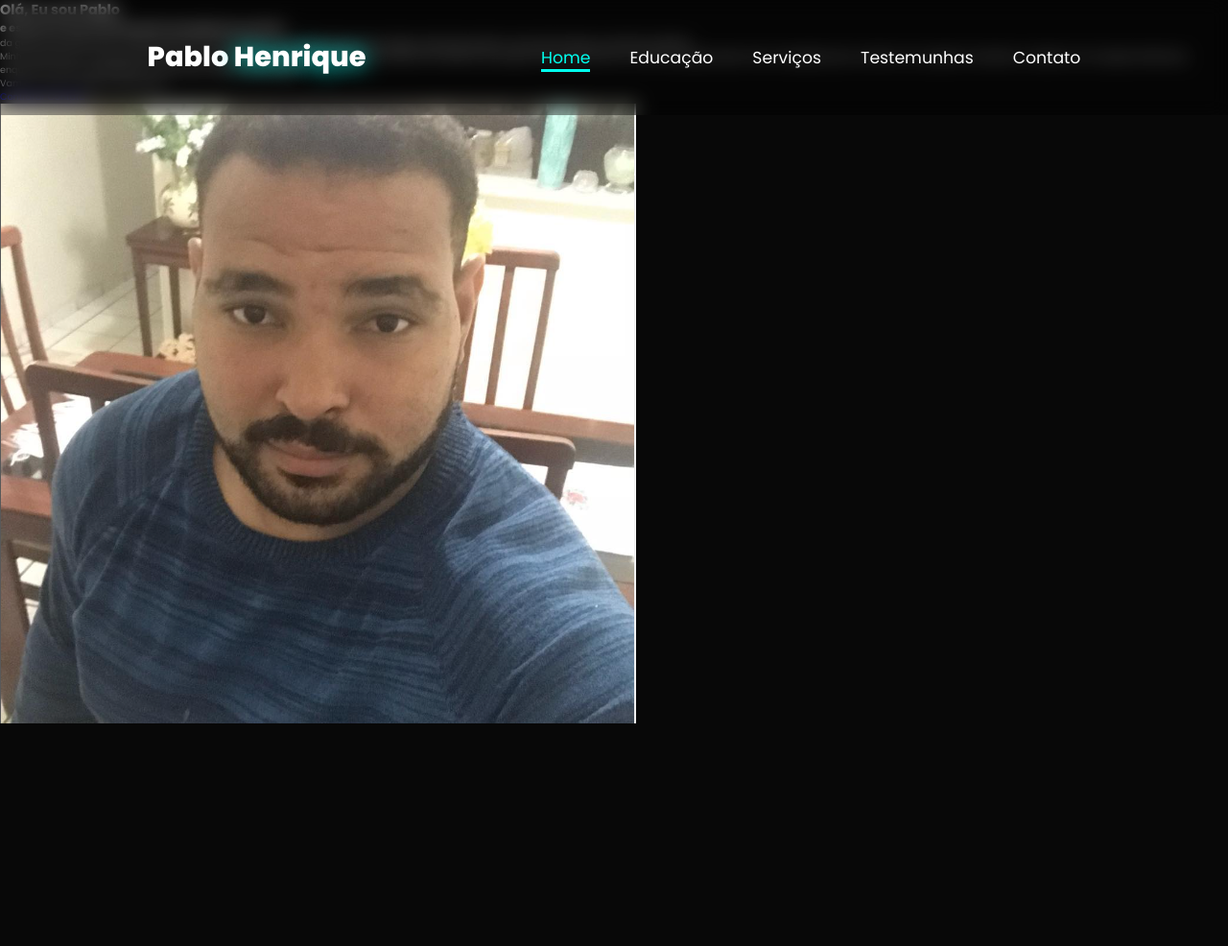
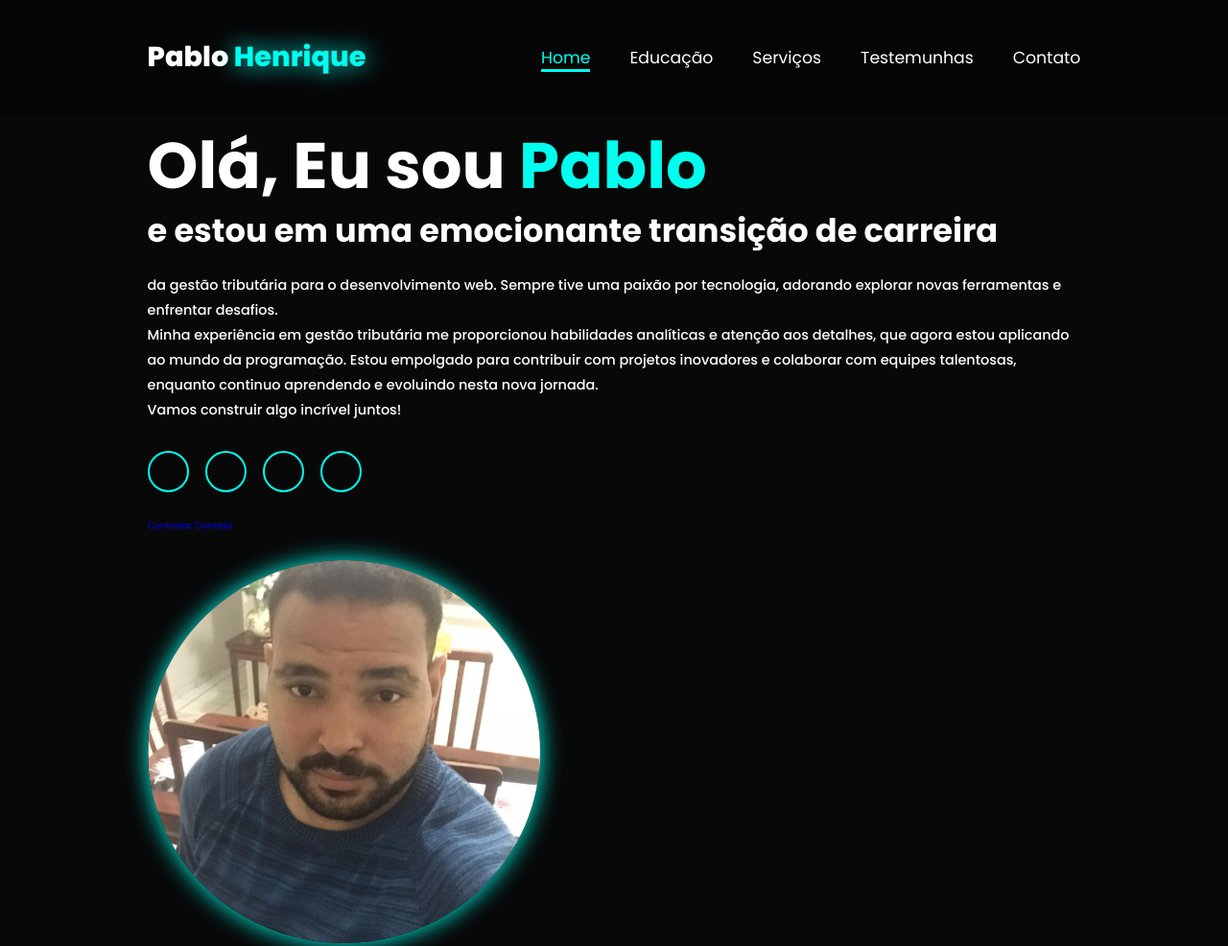
Before and after one commit to devpabloh/portifolio_desenvolvedor_web, a plain HTML site: page index.html in a window 1280 px wide. Shown: the top 986 px of the page at 96% size. Before the commit the page ends 800 px from the top, so only its background shows below. Drawn offline with nearby package versions, Linux system fonts and the light colour scheme.

Commit message:
atualização

```diff
--- a/assets/css/style.css
+++ b/assets/css/style.css
@@ -50,3 +50,83 @@
     display: none;
 
 }
+
+section{
+    min-height: 100vh;
+    padding: 10rem 12% 10rem;
+}
+
+.home{
+    display: flex;
+    align-items: center;
+    justify-content: center;
+    gap: 15rem;
+}
+
+.homeContent{
+    display: flex;
+    flex-direction: column;
+    align-items: baseline;
+    text-align: left;
+    justify-content: center;
+    margin-top: 3rem;
+}
+
+span{
+    color: var(--main-color);
+}
+
+.logo span{
+    color: var(--main-color);
+}
+
+.homeContent h3{
+    margin: 1rem 0 2rem 0;
+    font-size: 3.5rem;
+}
+
+.homeContent h1{
+    font-size: 7rem;
+    font-weight: 700;
+    margin-top: 1.5rem;
+    line-height: 1;
+}
+
+.homeImg img{
+    position: relative;
+    top: 3rem;
+    width: 32vw;
+    border-radius: 50%;
+    box-shadow: 0 0 25px var(--main-color);
+    cursor: pointer;
+    transition: 0.4s ease-in-out;
+
+}
+
+.homeImg img:hover{
+    box-shadow: 0 0 25px var(--main-color),
+                0 0 50px var(--main-color),
+                0 0 100px var(--main-color);
+
+}
+
+.homeContent p{
+    font-size: 1.5rem;
+    font-weight: 500;
+    line-height: 1.8;
+    max-width: 1000px;
+}
+
+.socialIcons a{
+    display: inline-flex;
+    justify-content: center;
+    align-items: center;
+    width: 4.5rem;
+    height: 4.5rem;
+    background: transparent;
+    border: 2px solid var(--main-color);
+    font-size: 2.5rem;
+    border-radius: 50%;
+    color: var(--main-color);
+    margin: 3rem 1.5rem 3rem 0 ;
+}
--- a/index.html
+++ b/index.html
@@ -37,10 +37,10 @@
             <p>Minha experiência em gestão tributária me proporcionou habilidades analíticas e atenção aos detalhes, que agora estou aplicando ao mundo da programação. Estou empolgado para contribuir com projetos inovadores e colaborar com equipes talentosas, enquanto continuo aprendendo e evoluindo nesta nova jornada.</p>
             <p>Vamos construir algo incrível juntos!</p>
             <div class="socialIcons">
-                <a href=""></a>
-                <a href=""></a>
-                <a href=""></a>
-                <a href=""></a>
+                <a href=""><i class='bx bx1-linkedin'></i></a>
+                <a href=""><i class='bx bx1-github'></i></a>
+                <a href=""><i class='bx bx1-instagram-alt'></i></a>
+                <a href=""><i class='bx bx1-twitter'></i></a>
             </div>
             <div class="btnGroup">
                 <a href="#" class="btn">Contratar</a>
```
